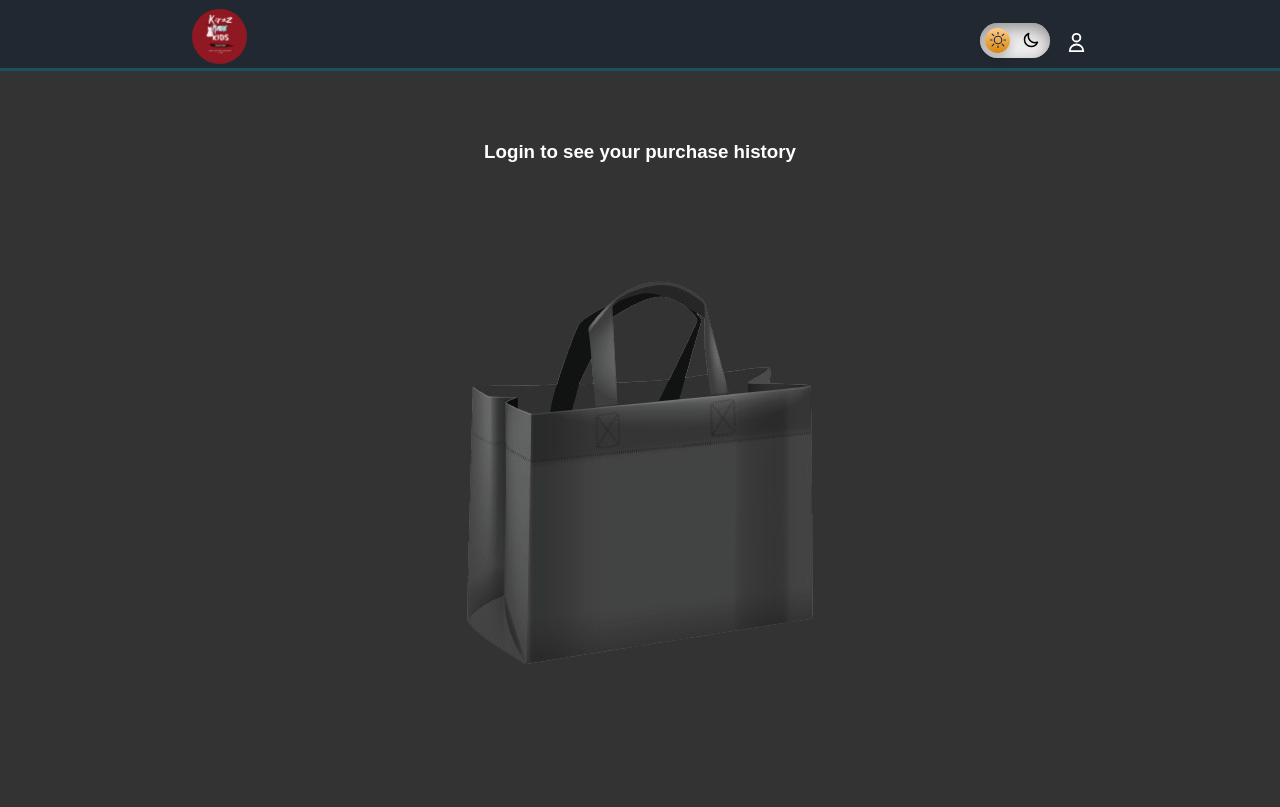
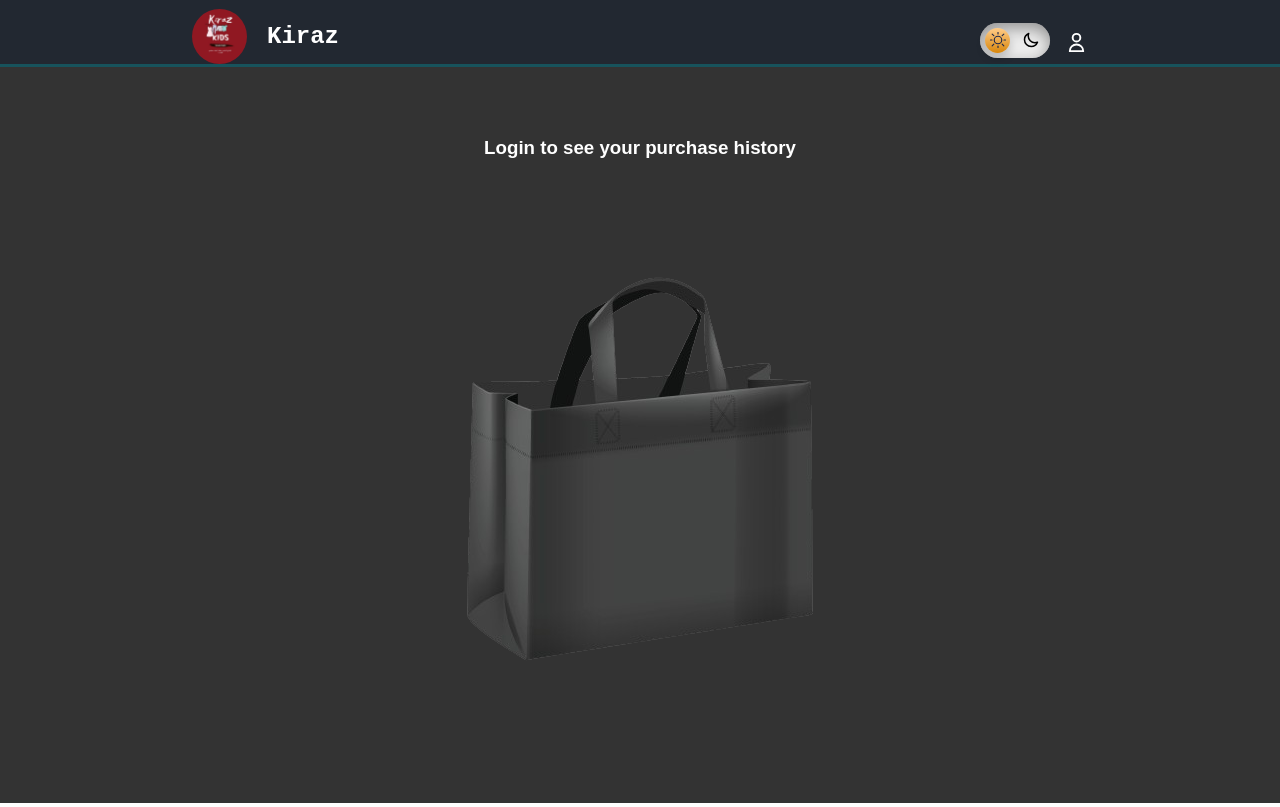
Before and after one commit to HasanOmar1/Kiraz, a React (Vite) app in the folder client/: page /history in a window 1280 px wide. Built offline with nearby package versions, Linux system fonts and the light colour scheme; no server answers.

Commit message:
added site title h2

```diff
--- a/client/src/components/Navbar/Navbar.css
+++ b/client/src/components/Navbar/Navbar.css
@@ -12,9 +12,15 @@
 }
 
 .Navbar .logo-container {
-  cursor: pointer;
   margin-left: 15vw;
   width: fit-content;
+  display: flex;
+  gap: 20px;
+  align-items: center;
+  font-family: "Courier New", Courier, monospace;
+}
+.Navbar .logo-container h2 {
+  cursor: pointer;
 }
 
 .Navbar .logo-container img {
@@ -22,10 +28,7 @@
   border-radius: 50%;
   object-fit: cover;
   transition: box-shadow 0.2s;
-}
-
-.Navbar .logo-container img:hover {
-  box-shadow: 0px 0px 10px 1px rgb(29, 127, 154);
+  cursor: pointer;
 }
 
 .Navbar .svgs-container {
--- a/client/src/components/Navbar/Navbar.tsx
+++ b/client/src/components/Navbar/Navbar.tsx
@@ -41,6 +41,7 @@ const Navbar = () => {
       <div className="container">
         <div className="logo-container">
           <img src={logo} alt="Kiraz Kids Logo" onClick={goHome} />
+          <h2 onClick={goHome}>Kiraz</h2>
         </div>
         <div className="svgs-container">
           <ThemeButton handleSwitchTheme={handleSwitchTheme} />
--- a/client/src/components/Pagination/Pagination.css
+++ b/client/src/components/Pagination/Pagination.css
@@ -10,6 +10,8 @@
 
 .Pagination button:hover {
   background-color: gray;
+  color: orange;
+  outline: 1px solid orange;
 }
 
 .Pagination .activePage {
```
